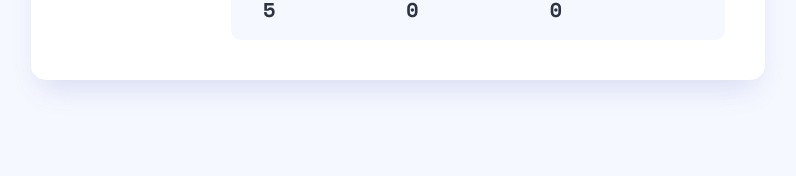
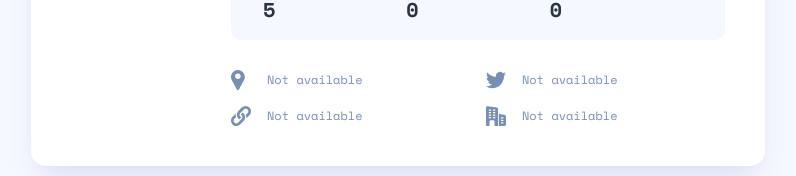
Before and after one commit to Aulifritamin/GitHubSearchUser, a React (Create React App) app: page / in a window 1280 px wide. Shown: the part 468-644 px from the top of the page, without its empty margins (242-1038 px from the left). Built offline with nearby package versions, Linux system fonts and the light colour scheme.

Commit message:
add user info

```diff
--- a/src/components/UserCard/UserCard.tsx
+++ b/src/components/UserCard/UserCard.tsx
@@ -2,6 +2,7 @@ import { UserStat } from 'components/UserStat';
 import styles from './UserCard.module.scss';
 import { LocalGitHubUser } from 'types';
 import { UserTitle } from 'components/UserTitle';
+import { UserInfo } from 'components/UserInfo';
 
 interface UserCardProps extends LocalGitHubUser{ }
 
@@ -14,5 +15,6 @@ export const UserCard = (props : UserCardProps) => (
       {props.bio || 'This profile has no bio'}
     </p>
     <UserStat repos={props.repos} followers={props.followers} following={props.following}/>
+    <UserInfo blog={props.blog} company={props.blog} location={props.location} twitter={props.twitter} />
   </div>
 );
--- /dev/null
+++ b/src/components/UserInfo/UserInfo.module.scss
@@ -0,0 +1,11 @@
+.userInfo {
+  display: flex;
+  flex-direction: column;
+  gap: 1rem;
+
+  @media (min-width: 767px) {
+    display: grid;
+    grid-template-rows: repeat(2, 1fr);
+    grid-auto-flow: column;
+  }
+}
--- /dev/null
+++ b/src/components/UserInfo/UserInfo.tsx
@@ -0,0 +1,38 @@
+import { ReactComponent as IconCompany } from 'assets/icon-company.svg';
+import { ReactComponent as IconTwitter } from 'assets/icon-twitter.svg';
+import { ReactComponent as IconWeb } from 'assets/icon-website.svg';
+import { ReactComponent as IconLocation } from 'assets/icon-location.svg';
+
+import { LocalGitHubUser } from 'types';
+import styles from './UserInfo.module.scss';
+import { InfoItem, InfoItemProps } from 'components/InfoItem';
+
+interface UserInfoProps extends Pick<LocalGitHubUser, 'blog' | 'company' | 'location' | 'twitter'> { }
+
+export const UserInfo = ({blog, company, location, twitter }: UserInfoProps) => {
+  const items: InfoItemProps[] =
+  [
+    {
+      icon: <IconLocation/>,
+      text: location,
+    },
+    {
+      icon: <IconWeb/>,
+      text: blog,
+      isLink: true,
+    },
+    {
+      icon: <IconTwitter/>,
+      text: twitter,
+    },
+    {
+      icon: <IconCompany/>,
+      text: company,
+    }
+  ]
+
+  return  (
+    <div className={styles.userInfo}>
+      {items.map((item, index) => (<InfoItem {...item} key={index}/>))}
+    </div>
+)};
--- /dev/null
+++ b/src/components/UserInfo/index.ts
@@ -0,0 +1 @@
+export * from "./UserInfo";
--- a/src/components/infoItem/index.ts
+++ b/src/components/infoItem/index.ts
@@ -1 +1 @@
-export * from './InfoItem';
+export * from "./InfoItem";
--- a/src/components/infoItem/infoItem.tsx
+++ b/src/components/infoItem/infoItem.tsx
@@ -1,6 +1,6 @@
 import styles from './InfoItem.module.scss';
 
-interface InfoItemProps {
+export interface InfoItemProps {
   icon: React.ReactNode,
   text?: string | null,
   isLink?: boolean
```
